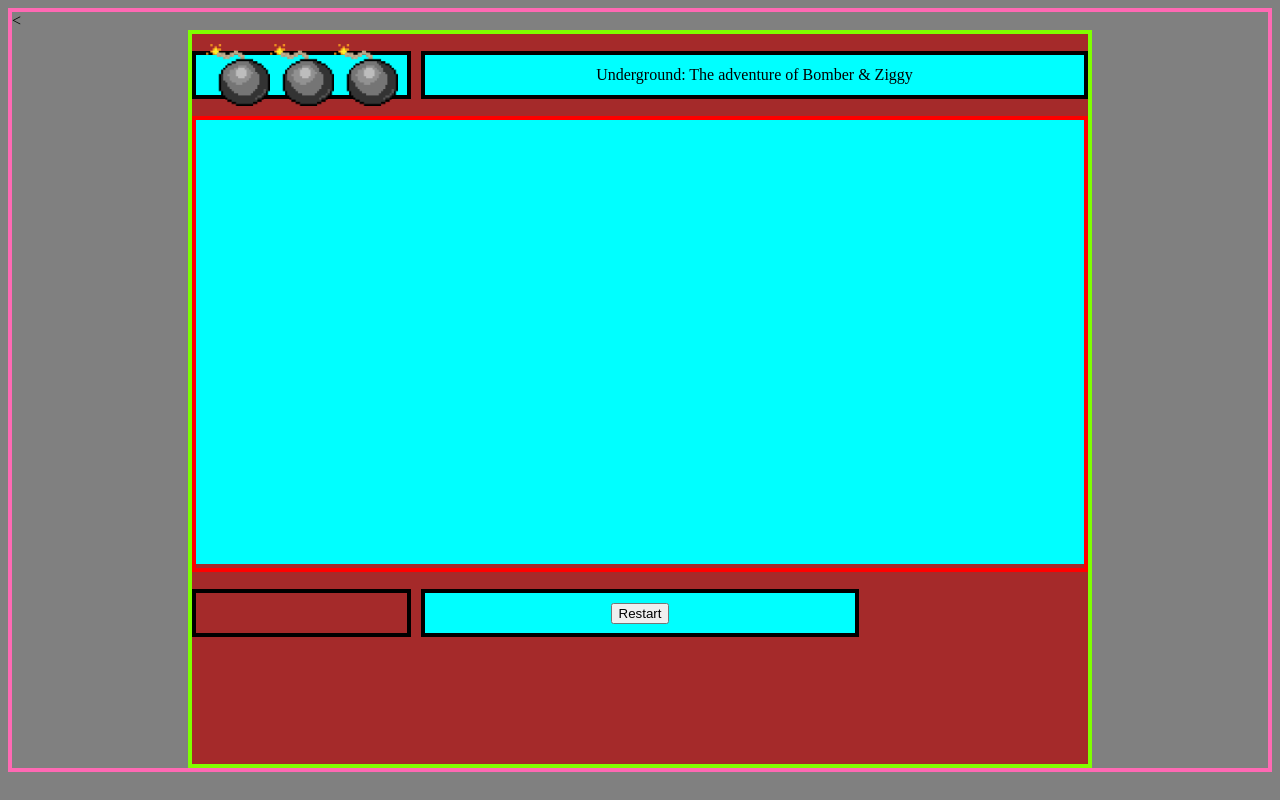
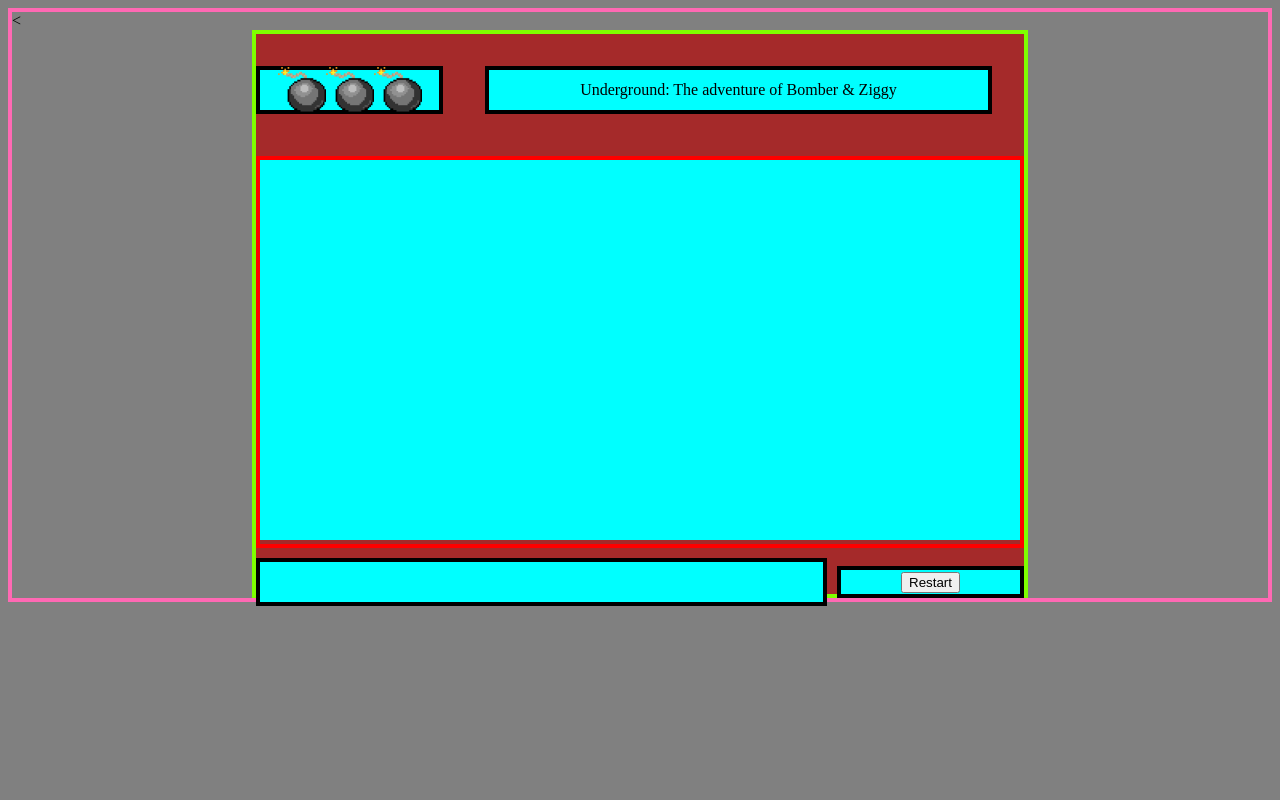
Before and after one commit to JonDmc/Project1-bomber, a plain HTML site: page index.html in a window 1280 px wide. Drawn offline with Linux system fonts and the light colour scheme.

Commit message:
fixed layout

```diff
--- a/styles.css
+++ b/styles.css
@@ -16,16 +16,17 @@ canvas{
 .container{
     border: .3rem solid chartreuse;
     background-color: brown;
-    max-width: 70vw;
+    max-width: 60vw;
     margin: 0 auto;
     display: grid;
-    min-height: 80vh;
+    max-height: 70vh;
     grid-column-gap: 10px;
+    grid-row-gap: 10px;
     grid-template-rows: .3fr 1fr .3fr;
     grid-template-columns: .5fr 1fr .5fr;
     grid-template-areas: "bombs title title"
                          "game game game"
-                         "btm-left btns btm-right";
+                         "message message btns";
     align-items: center;
 }
 
@@ -41,6 +42,7 @@ header{
     justify-content: center;
     align-items: center;
     height: 5vh;
+    margin: 2rem;
 }
 #btns{
     background-color: aqua;
@@ -48,7 +50,7 @@ header{
     display: flex;
     justify-content: center;
     align-items: center;
-    height: 5vh;
+    height: 3vh;
 }
 #bombHolder{
     background-color: aqua;
@@ -62,6 +64,15 @@ header{
     /* border: rem solid purple; */
     /* border-radius: 50%; */
     /* padding: ; */
-    max-height: 4rem;
-    max-width: 4rem;
+    max-height: 3rem;
+    max-width: 3rem;
 }
+
+#message{
+    background-color: aqua;
+    grid-area: message;
+    display: flex;
+    justify-content: center;
+    align-items: center;
+    height: 5vh;
+}
```
